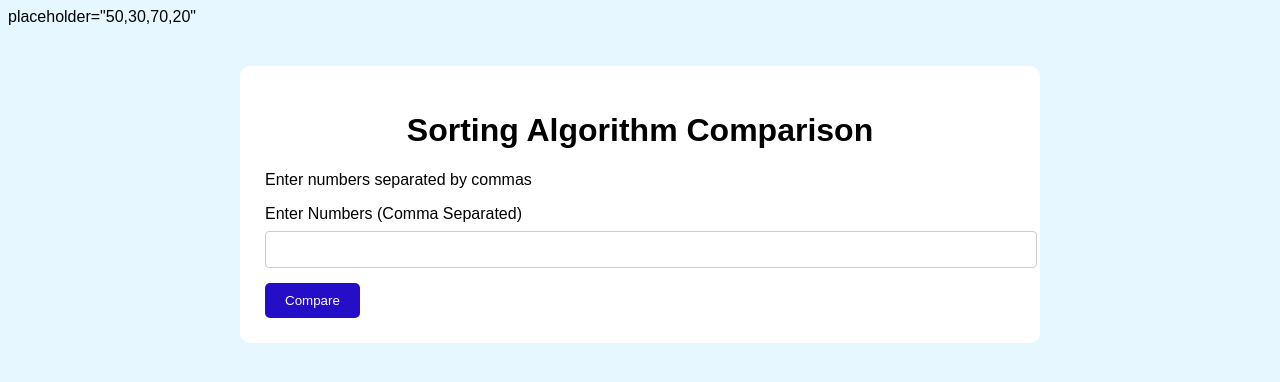
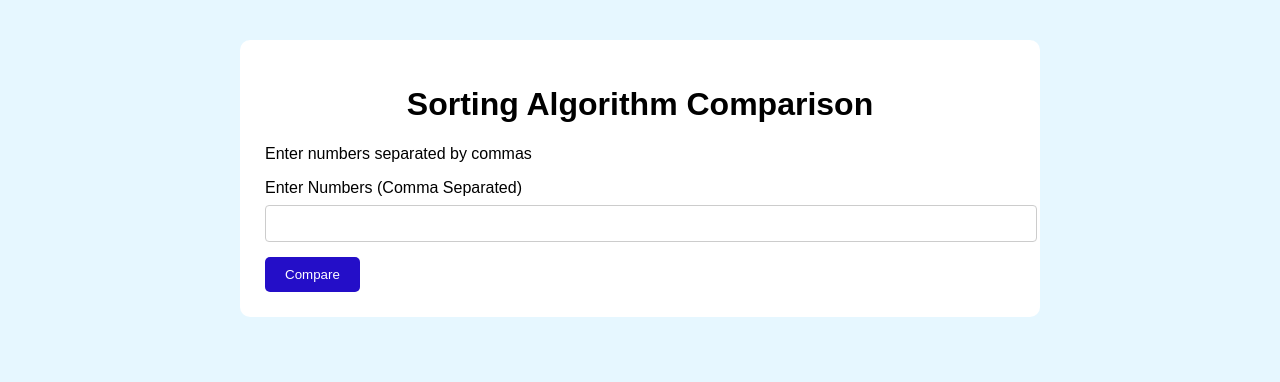
Before and after one commit to srishanth9912/CFAI_PROJECT, a Flask app: page / in a window 1280 px wide. Shown: the top 382 px of the page. Run offline with Flask 3, Linux system fonts and the light colour scheme.

Commit message:
Fix placeholder attribute in index.html

```diff
--- a/templates/index.html
+++ b/templates/index.html
@@ -4,7 +4,7 @@
    <title>My Sorting Project</title>
     <link rel="stylesheet" href="{{ url_for('static', filename='style.css') }}">
 </head>
-<body>placeholder="50,30,70,20"
+<body>
     <div class="container">
         <h1>Sorting Algorithm Comparison</h1>
         <p>Enter numbers separated by commas</p>
```
